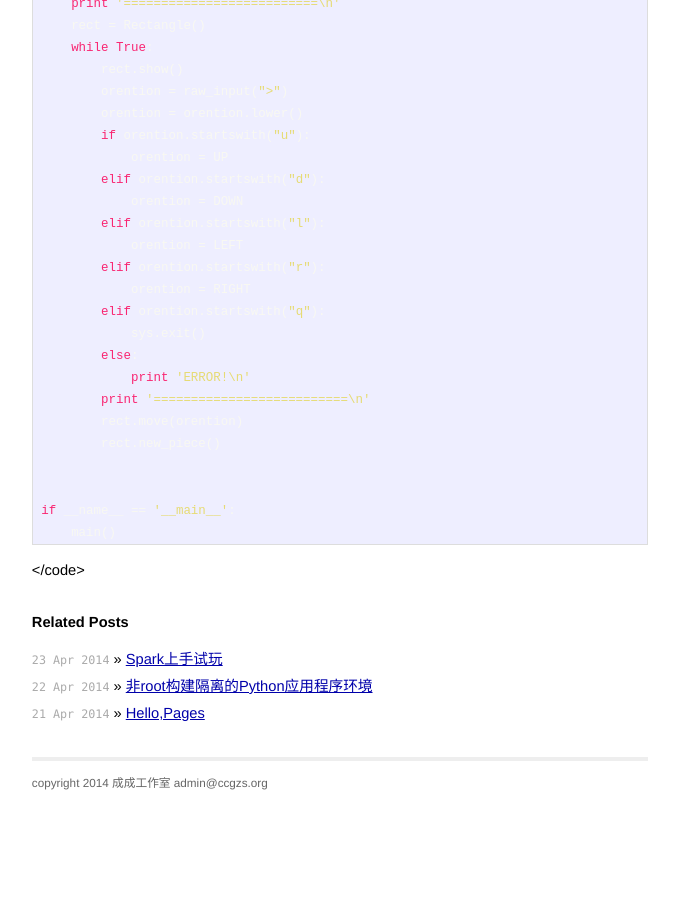
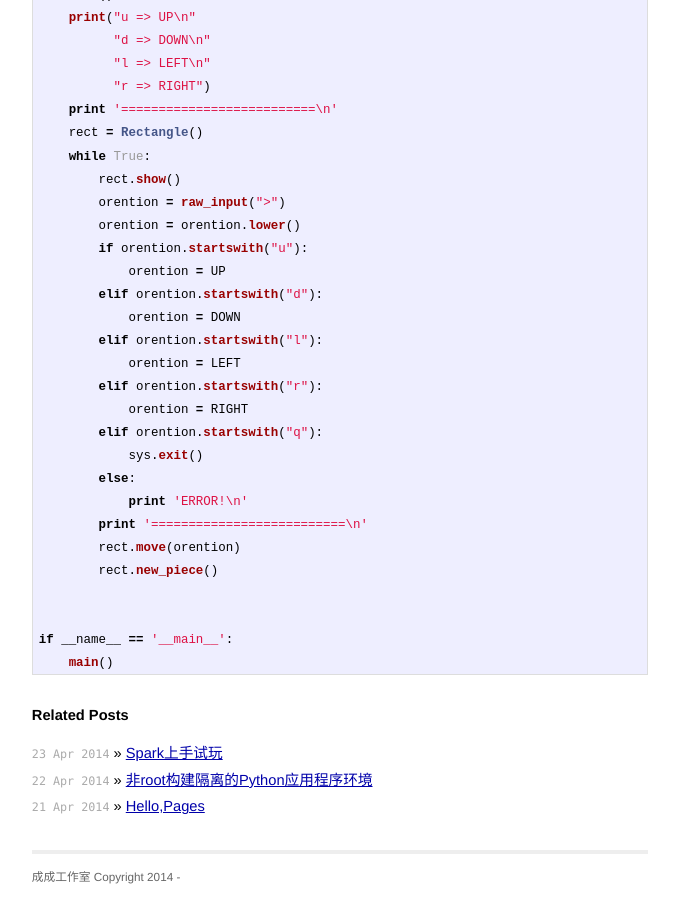
Before and after one commit to alexsunday/blog, a Jekyll site: the page built from _posts/2014-05-01-2048-py.md, in a window 1280 px wide and 900 px high, scrolled down 4039 px. Shown: the whole window, without its empty margins (300-979 px from the left). Built offline with Jekyll 4.4.1, drawn with Linux system fonts in a browser that asks for light colours; Markdown is read by kramdown in place of the engine named in the settings; comment, search, counter and statistics services are not loaded; before the commit the page ends 4845 px from its top, so only the background shows below that.

Commit message:
code syntax bug fix

````diff
--- a/_layouts/default.html
+++ b/_layouts/default.html
@@ -6,10 +6,10 @@
    <meta name="author" content="成成工作室" />
 
    <!-- syntax highlighting CSS -->
+   <link rel="stylesheet" href="{{ site.baseurl }}css/syntax.css" type="text/css" />
    <!--
-   <link rel="stylesheet" href="{{ site.baseurl }}css/syntax.css" type="text/css" />
+   <link href="{{ site.baseurl }}css/monokai_sublime.min.css" rel="stylesheet">
    -->
-   <link href="{{ site.baseurl }}css/monokai_sublime.min.css" rel="stylesheet">
 
    <!-- Homepage CSS -->
    <link rel="stylesheet" href="{{ site.baseurl }}css/screen.css" type="text/css" media="screen, projection" />
@@ -33,7 +33,7 @@
   {{ content }}
 
   <div class="footer">
-      <p>copyright 2014 成成工作室  admin@ccgzs.org</p>
+      <p>成成工作室 Copyright 2014 - </p>
   </div>
 </div>
 
--- a/_posts/2014-05-01-2048-py.md
+++ b/_posts/2014-05-01-2048-py.md
@@ -18,7 +18,6 @@ Android市场下，应用程序乱哄哄的权限实在让人揪心，是另一
 
 最后直接粘上源码：
 
-<code>
 ``` python
 #!/usr/bin/env python
 #encoding: utf-8
@@ -190,4 +189,3 @@ def main():
 if __name__ == '__main__':
     main()
 ```
-</code>
````
